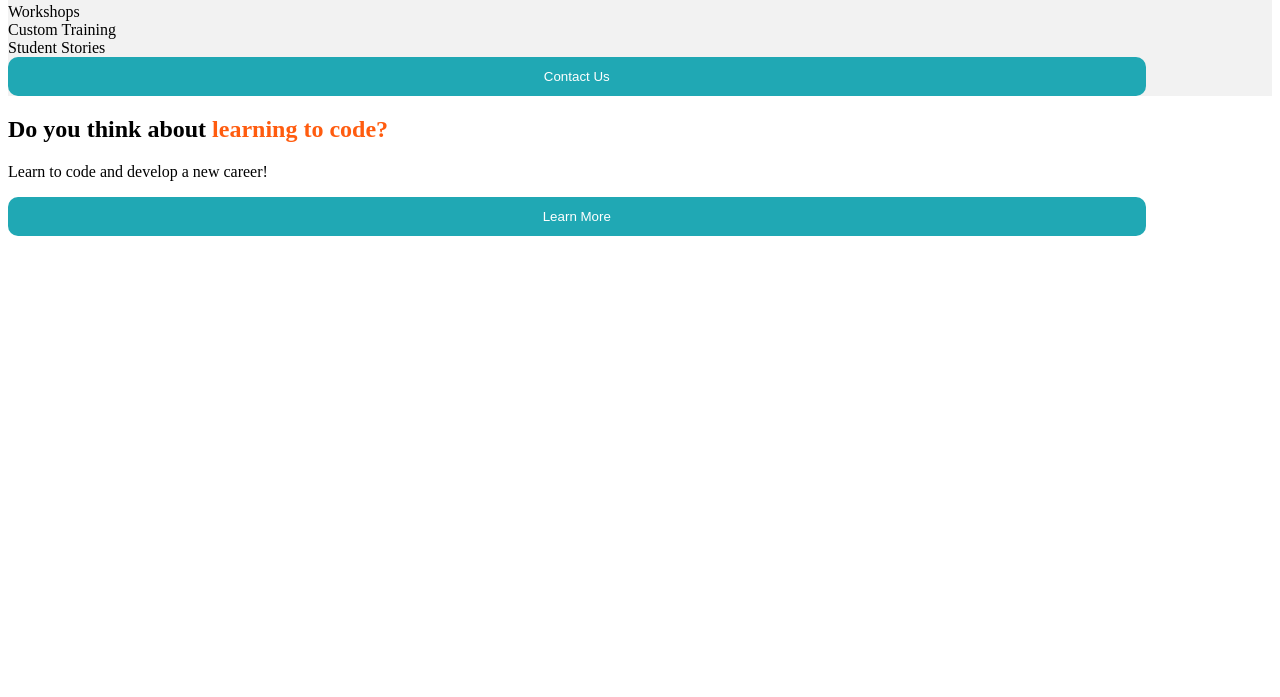
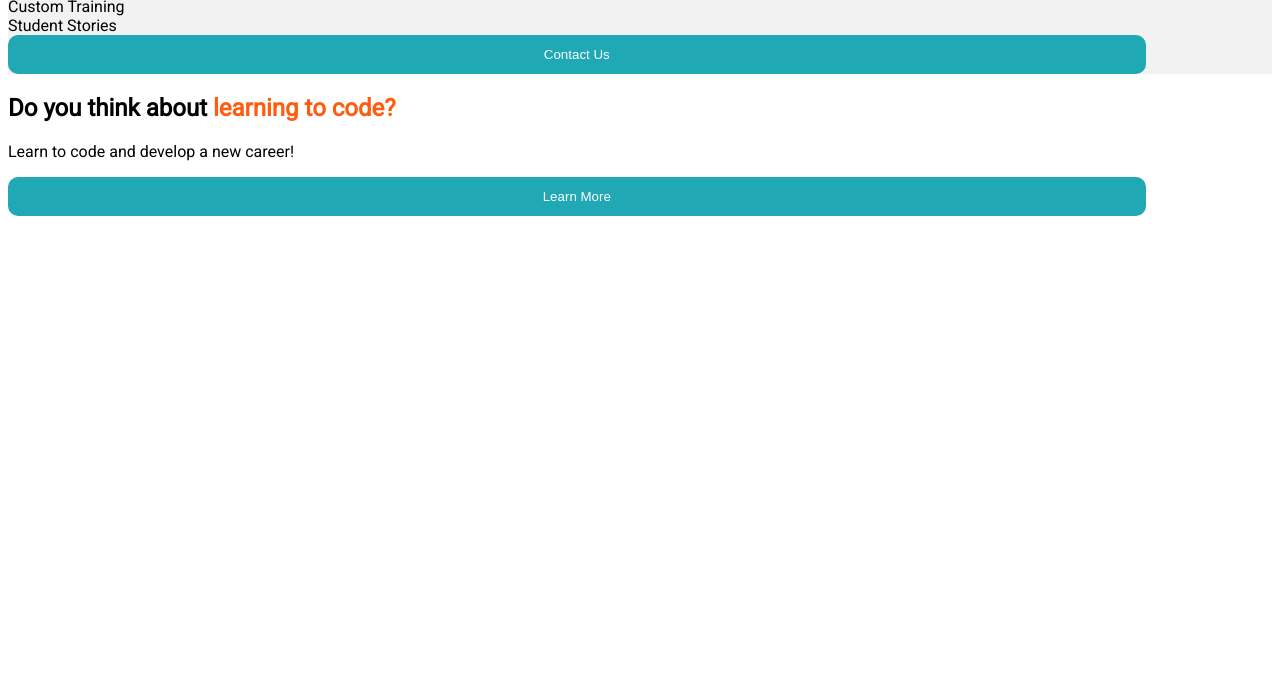
Before and after one commit to NicoleDreon/deliverable_one_part_one, a plain HTML site: page index.html in a window 1280 px wide. Shown: the part 103-800 px from the top of the page. Drawn offline with Linux system fonts and the light colour scheme.

Commit message:
Font Change

```diff
--- a/css/styles.css
+++ b/css/styles.css
@@ -28,3 +28,6 @@ header {
 .highlight {
   color: #ff5c0f;
 }
+body {
+  font-family: "Roboto", sans-serif;
+}
--- a/index.html
+++ b/index.html
@@ -5,7 +5,6 @@
     <meta name="viewport" content="width=device-width, initial-scale=1.0" />
     <title>Dreon-part-one</title>
     <link rel="stylesheet" href="css/styles.css" />
-    ref=https://fonts.googleapis.com/css2?family=Roboto&display=swap">"
     <link
       rel="stylesheet"
       href="https://fonts.googleapis.com/css2?family=Roboto&display=swap"
```
